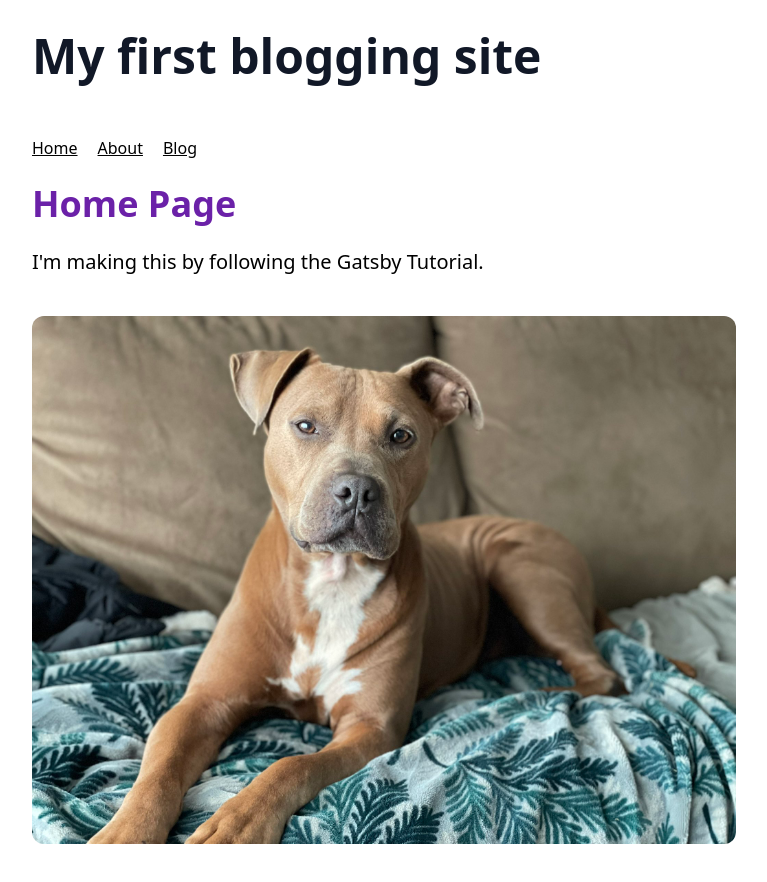
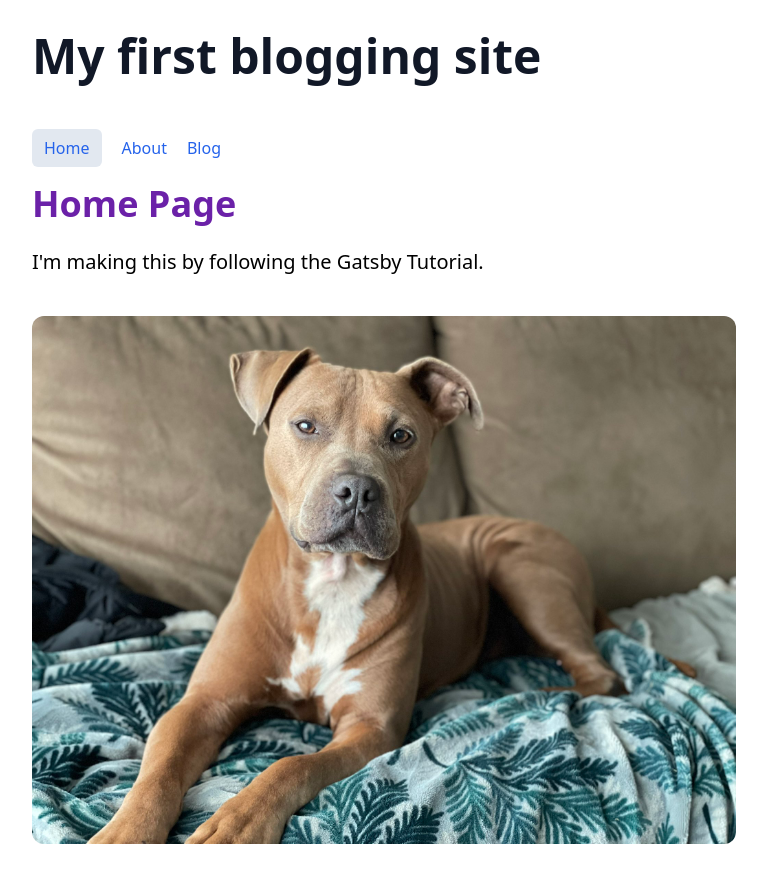
Before and after one commit to jbidz/gatsby-blog, a Gatsby site: page / in a window 1280 px wide. Shown: the whole page, without its empty margins (256-1023 px from the left). Built offline with nearby package versions, Linux system fonts and the light colour scheme; Gatsby itself is replaced by a stand-in of ours.

Commit message:
Finished Gatsby tutorial part 6

```diff
--- a/src/components/blogPost.js
+++ /dev/null
@@ -1,15 +0,0 @@
-import React from "react";
-
-const BlogPost = ({ title, date, excerpt }) => {
-  return (
-    <div className="p-4 bg-slate-100 rounded-lg mb-3">
-      <h2 className="text-3xl font-semibold mb-2">{title}</h2>
-      <p className="text-sm mb-4 tracking-wider font-bold text-slate-500">
-        {date}
-      </p>
-      <p>{excerpt}</p>
-    </div>
-  );
-};
-
-export default BlogPost;
--- /dev/null
+++ b/src/components/blogPostTemplate.js
@@ -0,0 +1,19 @@
+import React from "react";
+import { Link } from "gatsby";
+
+const BlogPostTemplate = (props) => {
+  const { title, date, excerpt, href } = props;
+  return (
+    <div className="p-4 bg-slate-100 rounded-lg mb-3">
+      <Link to={href}>
+        <h2 className="text-3xl font-semibold mb-2 hover:underline">{title}</h2>
+      </Link>
+      <p className="text-sm mb-4 tracking-wider font-bold text-slate-500">
+        {date}
+      </p>
+      <p>{excerpt}</p>
+    </div>
+  );
+};
+
+export default BlogPostTemplate;
--- a/src/components/layout.js
+++ b/src/components/layout.js
@@ -1,7 +1,8 @@
 import * as React from "react";
 import { Link, useStaticQuery, graphql } from "gatsby";
 
-const Layout = ({ pageTitle, children }) => {
+const Layout = (props) => {
+  const { pageTitle, children } = props;
   const data = useStaticQuery(graphql`
     query {
       site {
@@ -20,17 +21,31 @@ const Layout = ({ pageTitle, children }) => {
       <nav className="py-6">
         <ul className="flex gap-5">
           <li>
-            <Link to="/" className="underline">
+            <Link
+              to="/"
+              className="text-blue-600"
+              activeClassName="bg-slate-200 py-2 px-3 rounded-md"
+            >
               Home
             </Link>
           </li>
           <li>
-            <Link to="/about" className="underline">
+            <Link
+              to="/about"
+              className="text-blue-600"
+              activeClassName="bg-slate-200 py-2 px-3 rounded-md"
+              partiallyActive={true}
+            >
               About
             </Link>
           </li>
           <li>
-            <Link to="/blog" className="underline">
+            <Link
+              to="/blog"
+              className="text-blue-600"
+              activeClassName="bg-slate-200 py-2 px-3 rounded-md"
+              partiallyActive={true}
+            >
               Blog
             </Link>
           </li>
--- a/src/pages/about.js
+++ b/src/pages/about.js
@@ -3,7 +3,6 @@ import Layout from "../components/layout";
 import Seo from "../components/seo";
 
 const AboutPage = () => {
-  console.log("rendered");
   return (
     <Layout pageTitle="About Me">
       <p>
--- a/src/pages/blog.js
+++ b/src/pages/blog/index.js
@@ -1,8 +1,8 @@
 import * as React from "react";
-import Layout from "../components/layout";
-import Seo from "../components/seo";
+import Layout from "../../components/layout";
+import Seo from "../../components/seo";
 import { graphql } from "gatsby";
-import BlogPost from "../components/blogPost";
+import BlogPostTemplate from "../../components/blogPostTemplate";
 
 const BlogPage = ({ data }) => {
   return (
@@ -10,10 +10,11 @@ const BlogPage = ({ data }) => {
       {data.allMdx.nodes.map((i) => (
         <article key={i.id}>
           {
-            <BlogPost
+            <BlogPostTemplate
               title={i.frontmatter.title}
               date={i.frontmatter.date}
               excerpt={i.excerpt}
+              href={i.frontmatter.slug}
             />
           }
         </article>
@@ -29,6 +30,7 @@ export const query = graphql`
         excerpt
         frontmatter {
           date(formatString: "MMMM, D, YYYY")
+          slug
           title
         }
         id
--- /dev/null
+++ b/src/pages/blog/{mdx.frontmatter__slug}.js
@@ -0,0 +1,31 @@
+import * as React from "react";
+import Layout from "../../components/layout";
+import Seo from "../../components/seo";
+import { graphql, Link } from "gatsby";
+
+const BlogPost = ({ data, children }) => {
+  return (
+    <Layout pageTitle="Super Cool Blog Posts">
+      <Link to="/blog" className="text-blue-600 bg-slate-100 p-2 rounded">
+        Back
+      </Link>
+      <p className="mt-6 font-bold mb-4">{data.mdx.frontmatter.title}</p>
+      {children}
+    </Layout>
+  );
+};
+
+export const query = graphql`
+  query ($id: String) {
+    mdx(id: { eq: $id }) {
+      frontmatter {
+        title
+        date(formatString: "MMMM DD YYYY")
+      }
+    }
+  }
+`;
+
+export const Head = () => <Seo title="Super Cool Blog Posts" />;
+
+export default BlogPost;
```
